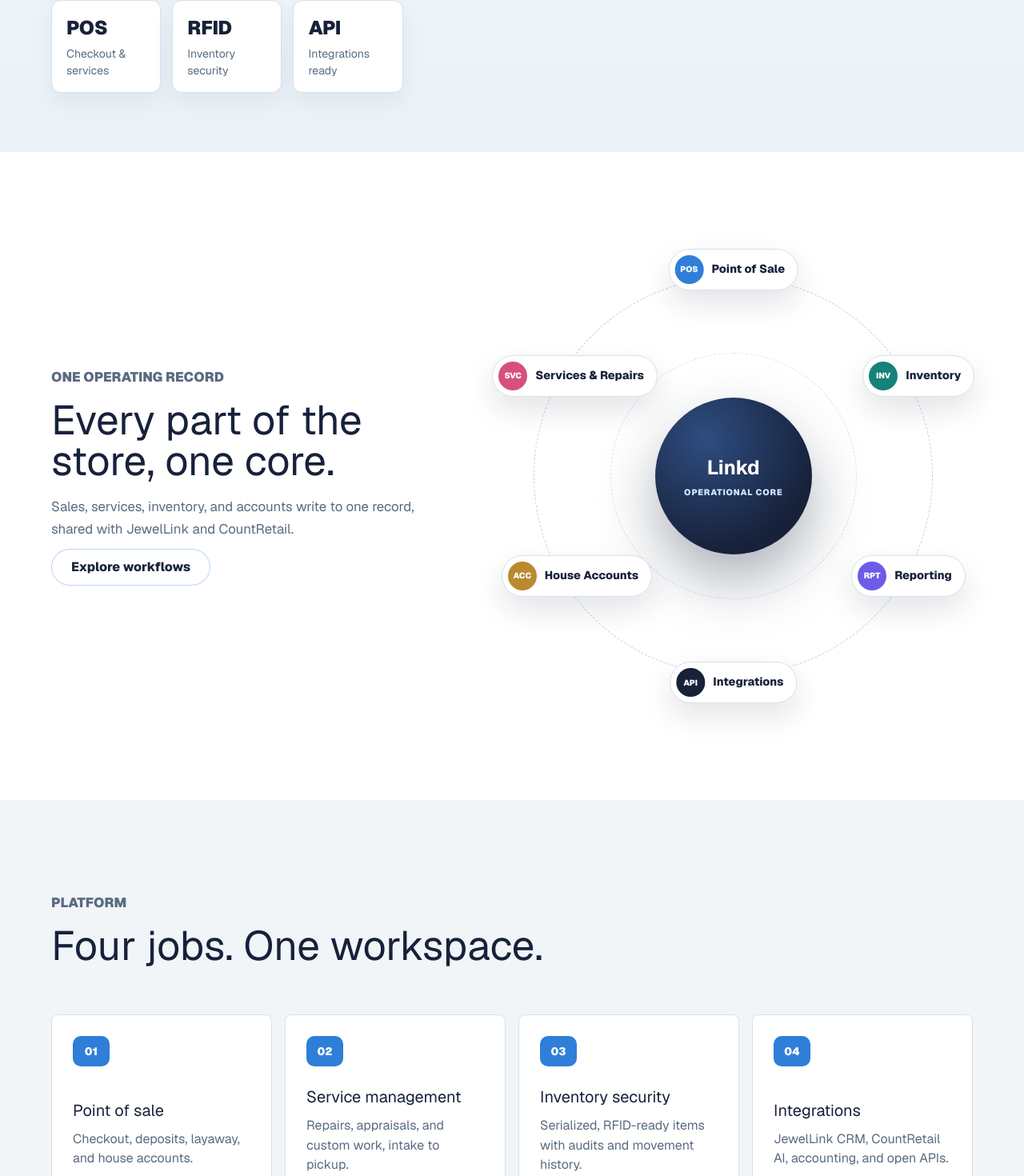
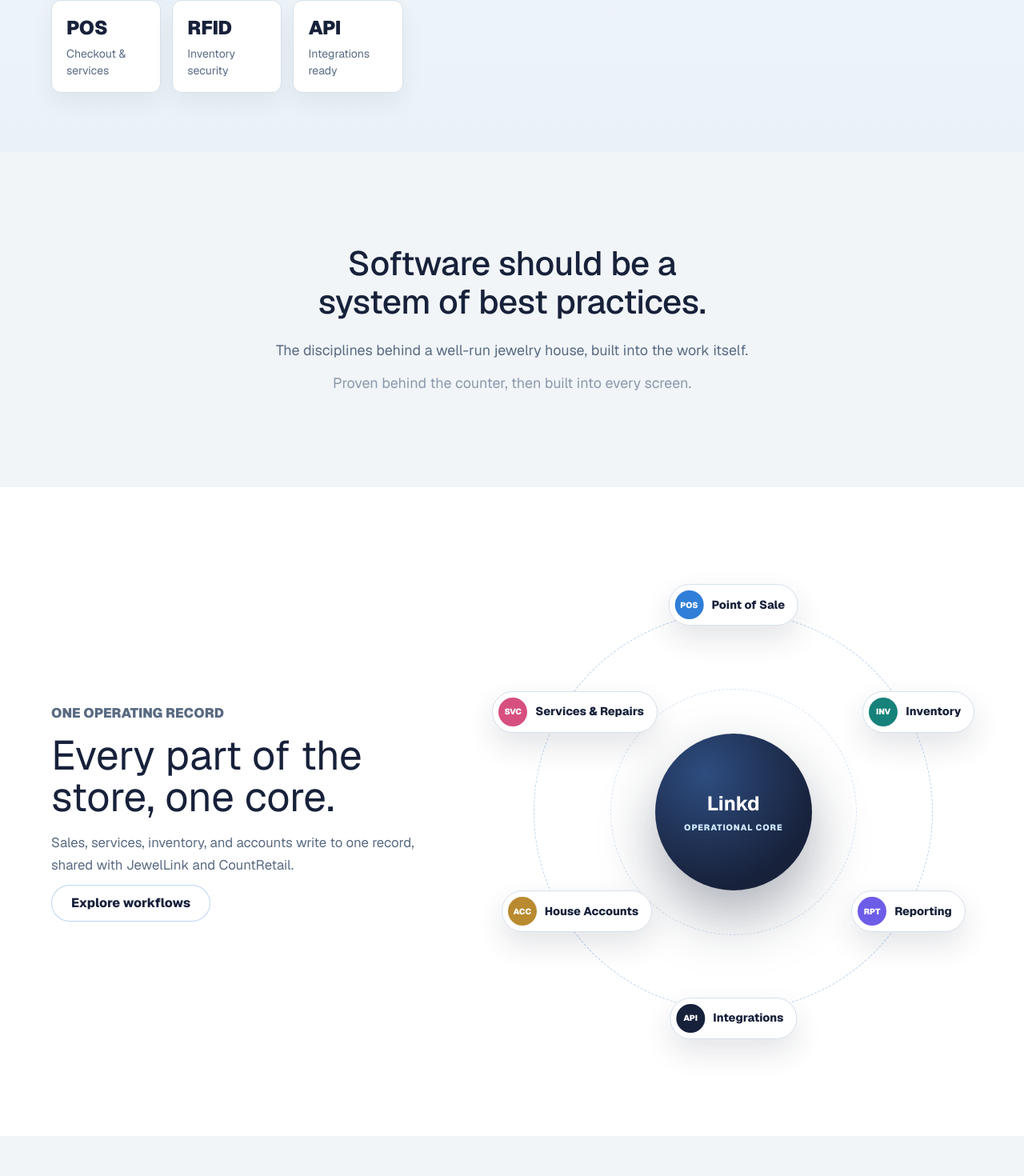
Before and after one commit to Jewellinkiv/Linkdwebsite, a Next.js app: page / in a window 1280 px wide. Shown: the part 836-2306 px from the top of the page at 80% size. Built offline with nearby package versions, Linux system fonts and the light colour scheme.

Commit message:
Add best-practices theme: manifesto band, platform cards, landing-page copy

```diff
--- a/app/globals.css
+++ b/app/globals.css
@@ -564,6 +564,38 @@
 .section-dark {
   background: var(--navy);
   color: var(--white);
+}
+
+.manifesto-band {
+  display: grid;
+  justify-items: center;
+  text-align: center;
+  gap: 0;
+}
+
+.manifesto-statement {
+  color: var(--ink);
+  font-size: clamp(1.9rem, 3.3vw, 3.1rem);
+  font-weight: 500;
+  letter-spacing: -0.01em;
+  line-height: 1.14;
+  margin: 0 0 22px;
+  max-width: 22ch;
+  text-wrap: balance;
+}
+
+.manifesto-lead {
+  color: var(--muted);
+  font-size: clamp(1.02rem, 1.4vw, 1.18rem);
+  line-height: 1.7;
+  margin: 0;
+  max-width: 54ch;
+}
+
+.manifesto-kicker {
+  color: #8b98ab;
+  display: block;
+  margin-top: 10px;
 }
 
 .section-blue {
--- a/app/page.tsx
+++ b/app/page.tsx
@@ -29,22 +29,22 @@
   {
     label: "Sell",
     title: "Point of sale",
-    copy: "Checkout, deposits, layaway, and house accounts.",
+    copy: "Every sale written the same way — checkout, deposits, layaway, and house accounts on one record.",
   },
   {
     label: "Serve",
     title: "Service management",
-    copy: "Repairs, appraisals, and custom work, intake to pickup.",
+    copy: "Every repair, appraisal, and custom job tracked from intake to pickup.",
   },
   {
     label: "Secure",
     title: "Inventory security",
-    copy: "Serialized, RFID-ready items with audits and movement history.",
+    copy: "Every piece accounted for — serialized, RFID-ready, with full movement history.",
   },
   {
     label: "Connect",
     title: "Integrations",
-    copy: "JewelLink CRM, CountRetail AI, accounting, and open APIs.",
+    copy: "One clean record across JewelLink CRM, CountRetail AI, accounting, and open APIs.",
   },
 ];
 
@@ -450,6 +450,19 @@
         </div>
       </section>
 
+      <section className="section-light manifesto-band" aria-labelledby="manifesto-title">
+        <h2 className="manifesto-statement" id="manifesto-title">
+          Software should be a system of best practices.
+        </h2>
+        <p className="manifesto-lead">
+          The disciplines behind a well-run jewelry house, built into the work
+          itself.
+          <span className="manifesto-kicker">
+            Proven behind the counter, then built into every screen.
+          </span>
+        </p>
+      </section>
+
       <section className="section-white core-section" id="workflows">
         <div className="core-copy">
           <p className="eyebrow">One operating record</p>
@@ -483,7 +496,7 @@
       <section className="section-light platform-section" id="platform">
         <div className="section-copy">
           <p className="eyebrow">Platform</p>
-          <h2>Four jobs. One workspace.</h2>
+          <h2>Four practices a well-run store never skips.</h2>
         </div>
         <div className="operating-grid">
           {operatingSignals.map((signal, index) => (
--- a/app/seoLandingPages.ts
+++ b/app/seoLandingPages.ts
@@ -65,17 +65,17 @@
       {
         label: "Sell",
         title: "Counter checkout",
-        copy: "Find clients, add items, attach services, park sales, and finish tender from the same register view.",
+        copy: "Every sale written the same way — client, items, services, and tender in one register view, parked and resumed without losing the thread.",
       },
       {
         label: "Service",
         title: "Repairs and appraisals",
-        copy: "Bring repairs, appraisals, custom work, and special orders closer to the sale instead of sending staff to separate tools.",
+        copy: "Repairs, appraisals, custom work, and special orders captured at the counter — never on a separate pad that gets lost.",
       },
       {
         label: "Account",
         title: "Layaway and balances",
-        copy: "Support deposits, layaway schedules, house accounts, interest rules, and customer balances without spreadsheet drift.",
+        copy: "Deposits, layaway schedules, house accounts, and balances handled by the book — no spreadsheet drift, no forgotten terms.",
       },
     ],
     stackTitle: "Designed to feed the rest of the store.",
@@ -139,17 +139,17 @@
       {
         label: "Capture",
         title: "Counter repair intake",
-        copy: "Start repairs, appraisals, custom work, and service jobs from the same counter workflow associates already use.",
+        copy: "Every repair, appraisal, and custom job started from the counter workflow associates already use — nothing written on a tag that walks off.",
       },
       {
         label: "Track",
         title: "Service history",
-        copy: "Keep repair status, customer context, deposits, item references, and notes close to the operational record.",
+        copy: "Status, deposits, item references, and notes kept on the operational record, so any associate can pick the job up.",
       },
       {
         label: "Follow up",
         title: "CRM-ready service context",
-        copy: "Make service activity useful for JewelLink follow-up, clienteling, reminders, and team workflows.",
+        copy: "Ready jobs flow to JewelLink for follow-up — the client hears from you the moment a piece is done.",
       },
     ],
     stackTitle: "Service work should not live outside the store record.",
@@ -213,17 +213,17 @@
       {
         label: "Track",
         title: "Serialized item records",
-        copy: "Give every item a searchable operational record with location, movement, vendor, and status context.",
+        copy: "Every item given a searchable record — location, movement, vendor, and status — so nothing sits untracked.",
       },
       {
         label: "Move",
         title: "Receiving and transfers",
-        copy: "Control receiving, multi-store transfers, vault movement, and handoff history with less manual reconciliation.",
+        copy: "Receiving, multi-store transfers, and vault movement logged as they happen, not reconciled after the fact.",
       },
       {
         label: "Review",
         title: "Aging and exceptions",
-        copy: "Surface aging pressure, movement gaps, and exceptions before they turn into reporting or security problems.",
+        copy: "Aging pressure and movement gaps surfaced early — caught before they become a reporting or security problem.",
       },
     ],
     stackTitle: "Inventory data ready for intelligence.",
@@ -287,17 +287,17 @@
       {
         label: "CRM",
         title: "JewelLink-ready context",
-        copy: "Send useful POS, service, account, and customer activity into clienteling and follow-up workflows.",
+        copy: "POS, service, and account activity flows into JewelLink clienteling as a matter of course, not a manual export.",
       },
       {
         label: "Analytics",
         title: "CountRetail-ready signals",
-        copy: "Make traffic, marketing, inventory pressure, and owner reporting more useful with cleaner operational data.",
+        copy: "Clean operational data feeds CountRetail, so traffic, marketing, and inventory pressure read true.",
       },
       {
         label: "Back office",
         title: "Accounting and commerce paths",
-        copy: "Prepare handoff paths for QuickBooks, Xero, Striven, Shopify, Avalara, documents, and custom systems.",
+        copy: "Reconciled handoff to QuickBooks, Xero, Striven, Shopify, and Avalara — so the books and the floor always agree.",
       },
     ],
     stackTitle: "A connected stack without hiding the source of truth.",
@@ -368,17 +368,17 @@
       {
         label: "Account",
         title: "House account control",
-        copy: "Track balances, account aging, customer context, and finance status without relying on disconnected spreadsheets.",
+        copy: "Balances, account aging, and finance status kept on the record — never reconstructed from a spreadsheet.",
       },
       {
         label: "Schedule",
         title: "Layaway and deposits",
-        copy: "Keep layaway schedules, deposits, split tenders, and payment activity tied to the sale and customer.",
+        copy: "Layaway schedules, deposits, and split tenders tied to the sale and the customer, every time.",
       },
       {
         label: "Handoff",
         title: "Cleaner accounting paths",
-        copy: "Prepare reviewable activity for QuickBooks, Xero, Striven, tax workflows, and owner reporting.",
+        copy: "Reviewable activity prepared for QuickBooks, Xero, Striven, and tax — the month-end close without the scramble.",
       },
     ],
     stackTitle: "Finance works better when POS is the record.",
@@ -442,17 +442,17 @@
       {
         label: "Transfer",
         title: "Item movement history",
-        copy: "Track receiving, vault movement, inter-store transfers, handoffs, and item status from one operational record.",
+        copy: "Receiving, vault movement, and inter-store transfers tracked on one operating record across every location.",
       },
       {
         label: "Control",
         title: "Permissions by role and location",
-        copy: "Keep register controls, sensitive actions, approvals, and employee access aligned with how each store operates.",
+        copy: "Register controls, approvals, and access set to how each store runs — the standard travels with the role.",
       },
       {
         label: "Compare",
         title: "Reporting owners can scan",
-        copy: "Give owners cleaner views across locations for sales, tenders, inventory pressure, staffing, and integration health.",
+        copy: "One clean view across locations for sales, tenders, inventory pressure, and integration health.",
       },
     ],
     stackTitle: "Multi-store data needs one source of truth.",
@@ -516,17 +516,17 @@
       {
         label: "Control",
         title: "Permissioned POS actions",
-        copy: "Review register events, manager approvals, sensitive actions, and employee access without relying on memory.",
+        copy: "Register events, approvals, and sensitive actions reviewable by role — held to the standard, not to memory.",
       },
       {
         label: "Audit",
         title: "Item movement evidence",
-        copy: "Connect inventory movement, transfers, receiving, aging, and RFID-ready events to a cleaner operational timeline.",
+        copy: "Inventory movement, transfers, receiving, and RFID-ready events kept on one clean timeline.",
       },
       {
         label: "Review",
         title: "Exception workflows",
-        copy: "Give managers a place to review exceptions across POS, inventory, employees, locations, and CountRetail camera context.",
+        copy: "One place to review exceptions across POS, inventory, staff, and CountRetail camera context.",
       },
     ],
     stackTitle: "Security gets stronger when systems agree.",
```
Also changed, not shown: 1 other file (tests, documents, lock files or other folders).
